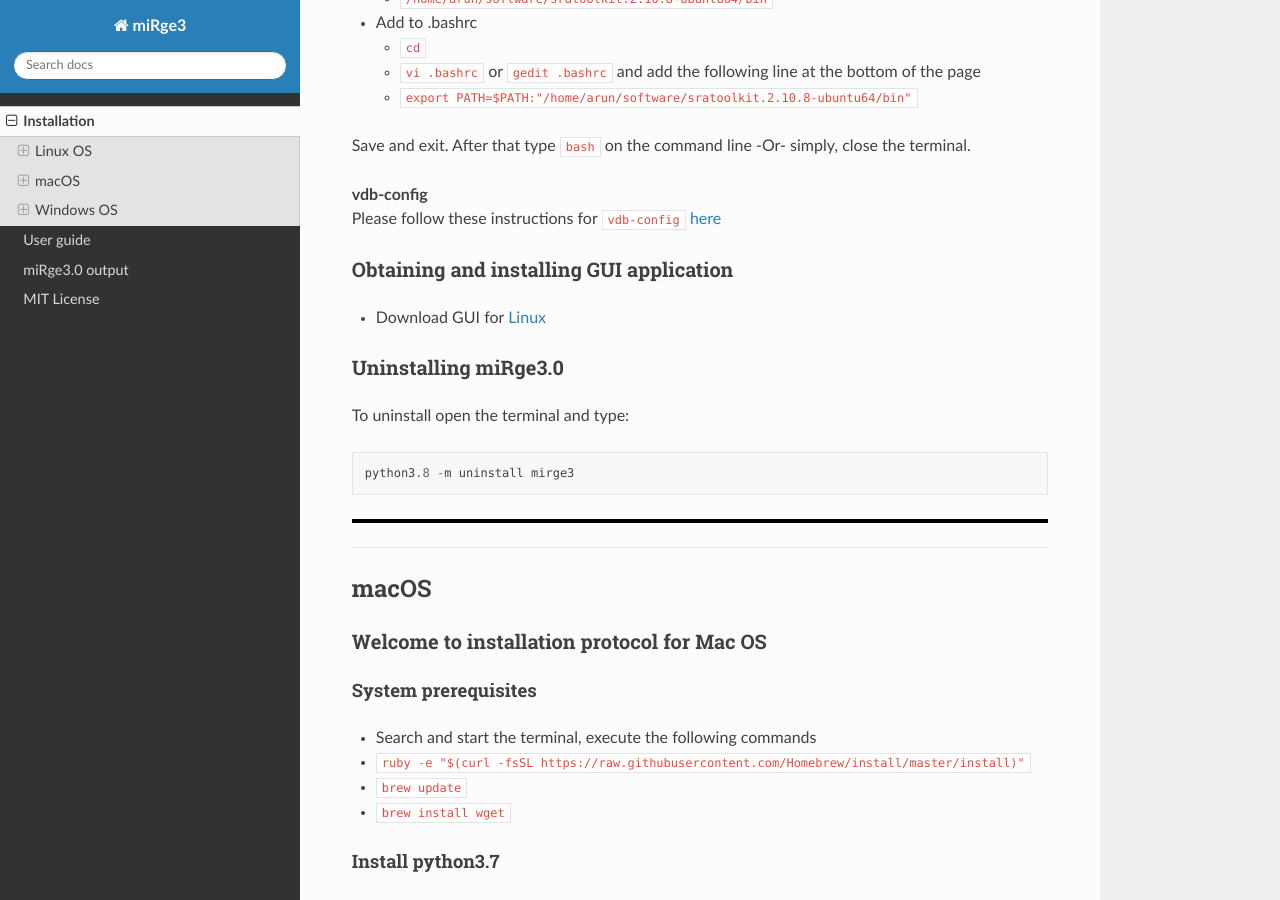
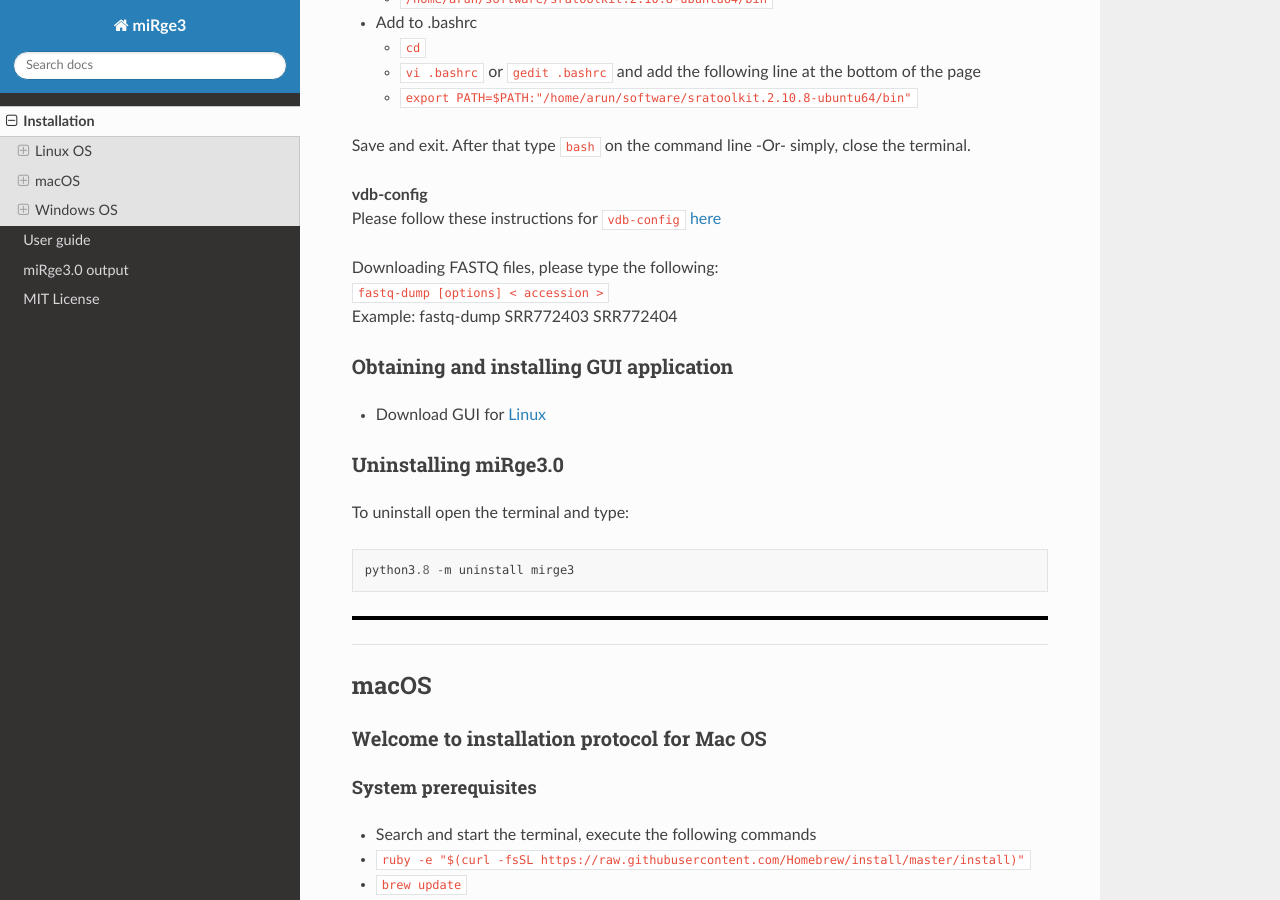
Before and after one commit to mhalushka/miRge3.0, a Sphinx documentation site: the page built from docs/source/installation.md, in a window 1280 px wide and 900 px high, scrolled down 3010 px. Built offline with Sphinx 7.4.7 and the Read the Docs theme 2.0.0, drawn with Linux system fonts in a browser that asks for light colours; some of the changed text lies outside the part shown.

Commit message:
Update installation.md

```diff
--- a/docs/source/installation.md
+++ b/docs/source/installation.md
@@ -120,6 +120,9 @@
 **vdb-config** <br/>
 Please follow these instructions for `vdb-config` [here](https://ncbi.github.io/sra-tools/install_config.html)
 
+Downloading FASTQ files, please type the following:<br/>
+`fastq-dump [options] < accession >`<br/>
+Example: fastq-dump SRR772403 SRR772404<br/>
 
 ### Obtaining and installing GUI application
 
@@ -244,6 +247,10 @@
 
 **vdb-config** <br/>
 Please follow these instructions for `vdb-config` [here](https://ncbi.github.io/sra-tools/install_config.html)
+
+Downloading FASTQ files, please type the following:<br/>
+`fastq-dump [options] < accession >`<br/>
+Example: fastq-dump SRR772403 SRR772404<br/>
 
 ### GUI requirements
 
```
